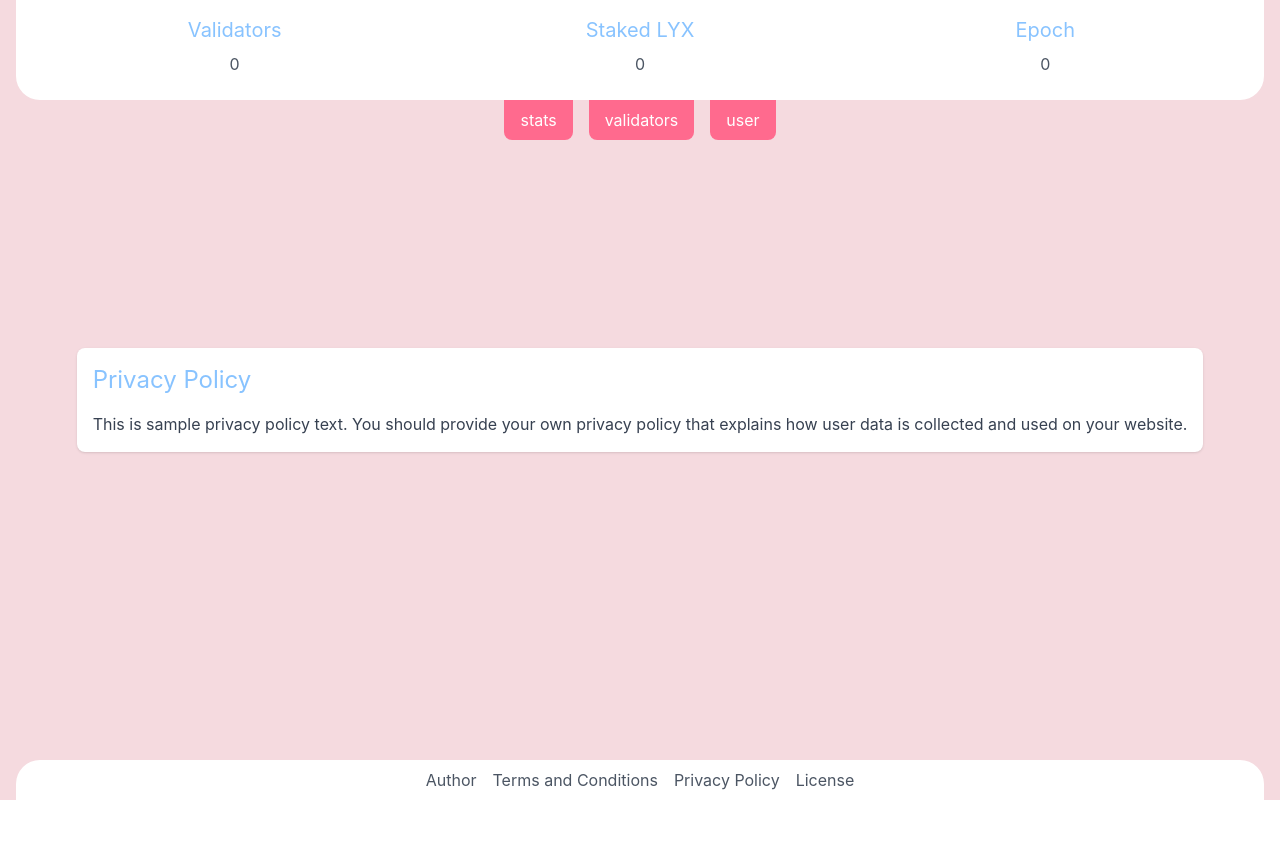
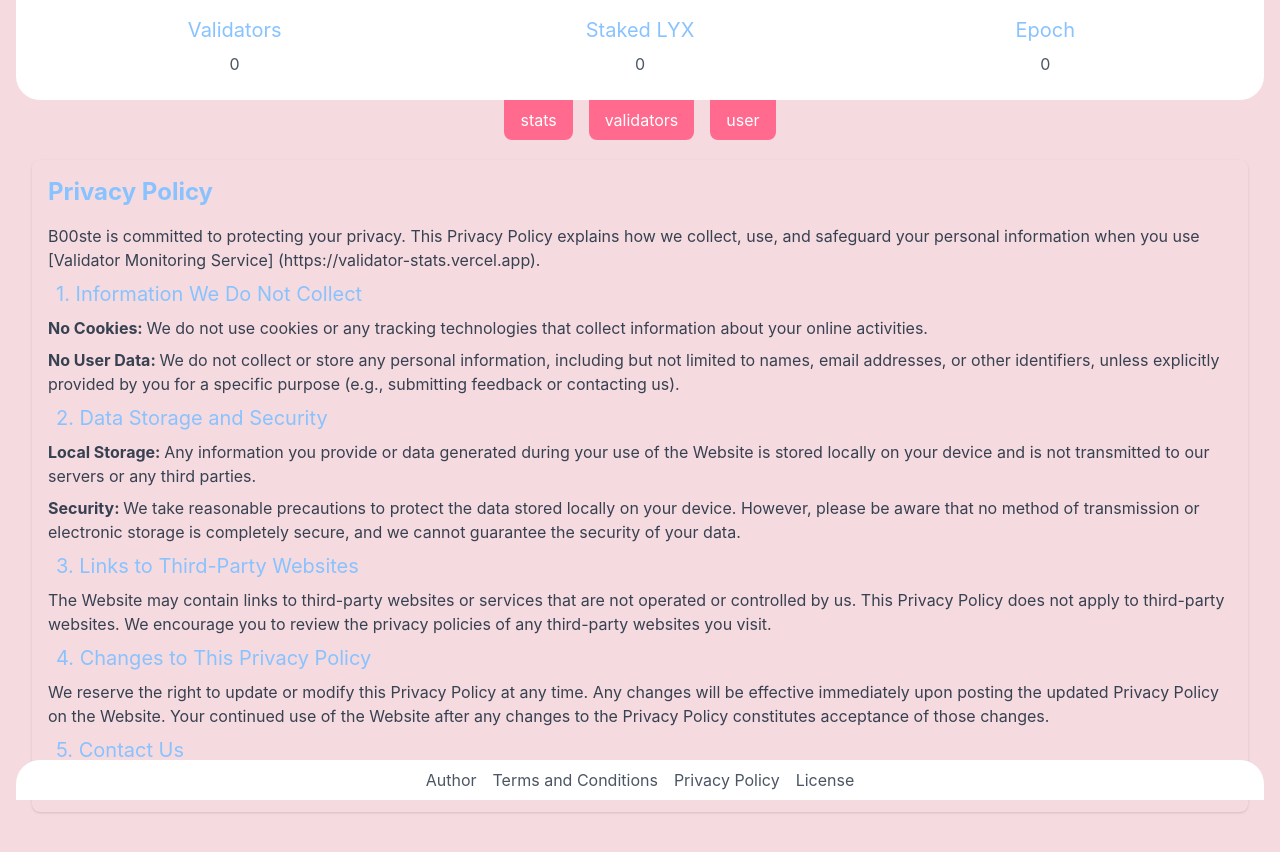
Before and after one commit to b00ste/validator-stats, a React (Create React App) app: page / in a window 1280 px wide. Both pictures are taken after a click on the button "Privacy Policy". Shown: the top 852 px of the page. Before the commit the page ends 800 px from the top, so only its background shows below. Built offline with nearby package versions, Linux system fonts and the light colour scheme; no server answers.

Commit message:
chore: add Privacy Policy

```diff
--- a/src/components/PrivacyPolicy.tsx
+++ b/src/components/PrivacyPolicy.tsx
@@ -1,11 +1,67 @@
 export const PrivacyPolicy = () => {
   return (
-    <div className="bg-white p-4 rounded-lg shadow">
-      <h2 className="text-pastel-blue text-2xl mb-4">Privacy Policy</h2>
+    <div className="bg-pastel-light-pink mt-40 mb-16 p-4 m-8 rounded-lg shadow">
+      <h2 className="text-pastel-blue text-2xl mb-4 font-bold">
+        Privacy Policy
+      </h2>
       <p className="text-gray-700">
-        This is sample privacy policy text. You should provide your own privacy
-        policy that explains how user data is collected and used on your
-        website.
+        B00ste is committed to protecting your privacy. This Privacy Policy
+        explains how we collect, use, and safeguard your personal information
+        when you use [Validator Monitoring Service]
+        (https://validator-stats.vercel.app).
+      </p>
+      <h3 className="text-pastel-blue text-xl m-2">
+        1. Information We Do Not Collect
+      </h3>
+      <p className="text-gray-700 pb-2">
+        <span className="font-bold">No Cookies: </span>We do not use cookies or
+        any tracking technologies that collect information about your online
+        activities.
+      </p>
+      <p className="text-gray-700">
+        <span className="font-bold">No User Data: </span>We do not collect or
+        store any personal information, including but not limited to names,
+        email addresses, or other identifiers, unless explicitly provided by you
+        for a specific purpose (e.g., submitting feedback or contacting us).
+      </p>
+      <h3 className="text-pastel-blue text-xl m-2">
+        2. Data Storage and Security
+      </h3>
+      <p className="text-gray-700 pb-2">
+        <span className="font-bold">Local Storage: </span>Any information you
+        provide or data generated during your use of the Website is stored
+        locally on your device and is not transmitted to our servers or any
+        third parties.
+      </p>
+      <p className="text-gray-700">
+        <span className="font-bold">Security: </span>We take reasonable
+        precautions to protect the data stored locally on your device. However,
+        please be aware that no method of transmission or electronic storage is
+        completely secure, and we cannot guarantee the security of your data.
+      </p>
+      <h3 className="text-pastel-blue text-xl m-2">
+        3. Links to Third-Party Websites
+      </h3>
+      <p className="text-gray-700">
+        The Website may contain links to third-party websites or services that
+        are not operated or controlled by us. This Privacy Policy does not apply
+        to third-party websites. We encourage you to review the privacy policies
+        of any third-party websites you visit.
+      </p>
+      <h3 className="text-pastel-blue text-xl m-2">
+        4. Changes to This Privacy Policy
+      </h3>
+      <p className="text-gray-700">
+        We reserve the right to update or modify this Privacy Policy at any
+        time. Any changes will be effective immediately upon posting the updated
+        Privacy Policy on the Website. Your continued use of the Website after
+        any changes to the Privacy Policy constitutes acceptance of those
+        changes.
+      </p>
+      <h3 className="text-pastel-blue text-xl m-2">5. Contact Us</h3>
+      <p className="text-gray-700">
+        If you have any questions or concerns about this Privacy Policy, please
+        contact us at b00ste.lyx@gmail.com.
       </p>
     </div>
   );
```
